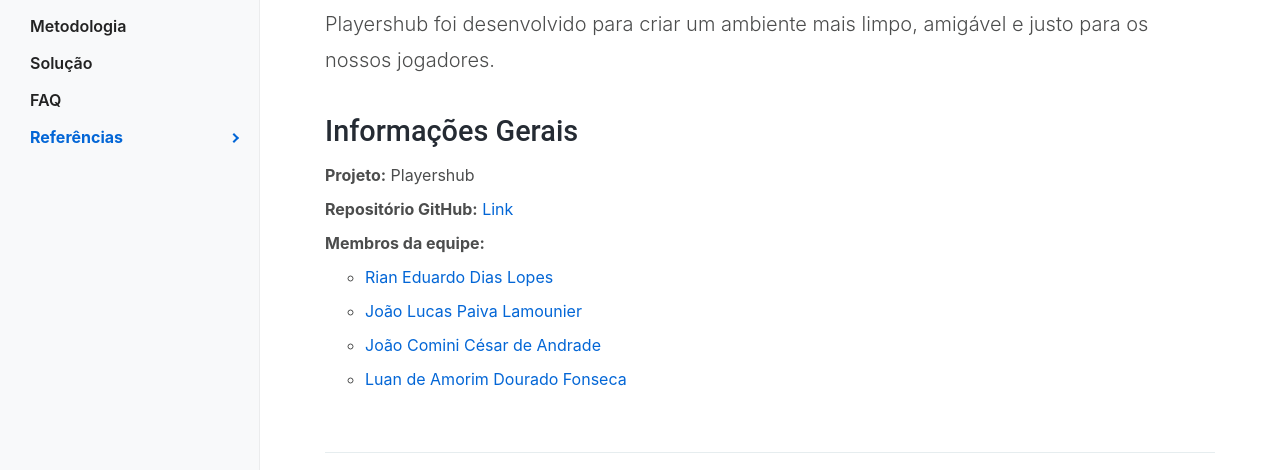
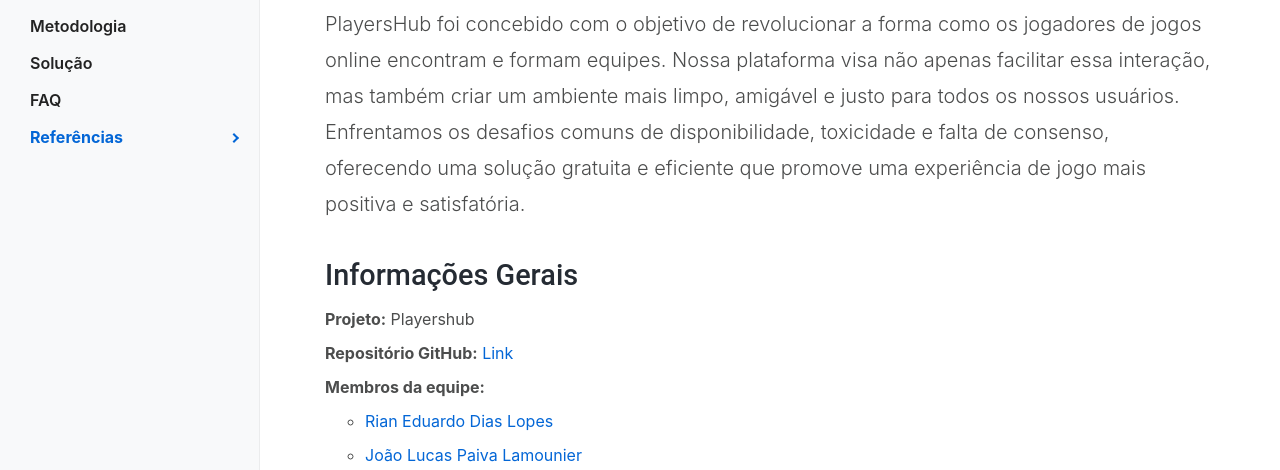
Before and after one commit to ICEI-PUC-Minas-PPLCC-TI/ppl-cc-ti1-2024-1-g-times-para-jogos, a plain HTML site: page docs/index.html in a window 1280 px wide. Shown: the part 203-673 px from the top of the page. Drawn offline with Linux system fonts and the light colour scheme.

Commit message:
Update index.html

```diff
--- a/docs/index.html
+++ b/docs/index.html
@@ -93,7 +93,7 @@
           <!-- Introdução ============================ -->
           <section id="ti_intro">
             <h2>Introdução</h2>
-            <p class="lead">Playershub foi desenvolvido para criar um ambiente mais limpo, amigável e justo para os nossos jogadores.</p>
+            <p class="lead">PlayersHub foi concebido com o objetivo de revolucionar a forma como os jogadores de jogos online encontram e formam equipes. Nossa plataforma visa não apenas facilitar essa interação, mas também criar um ambiente mais limpo, amigável e justo para todos os nossos usuários. Enfrentamos os desafios comuns de disponibilidade, toxicidade e falta de consenso, oferecendo uma solução gratuita e eficiente que promove uma experiência de jogo mais positiva e satisfatória.</p>
             <section id="ti_intro_info">
               <h4>Informações Gerais</h4>
               <div class="row">
```
